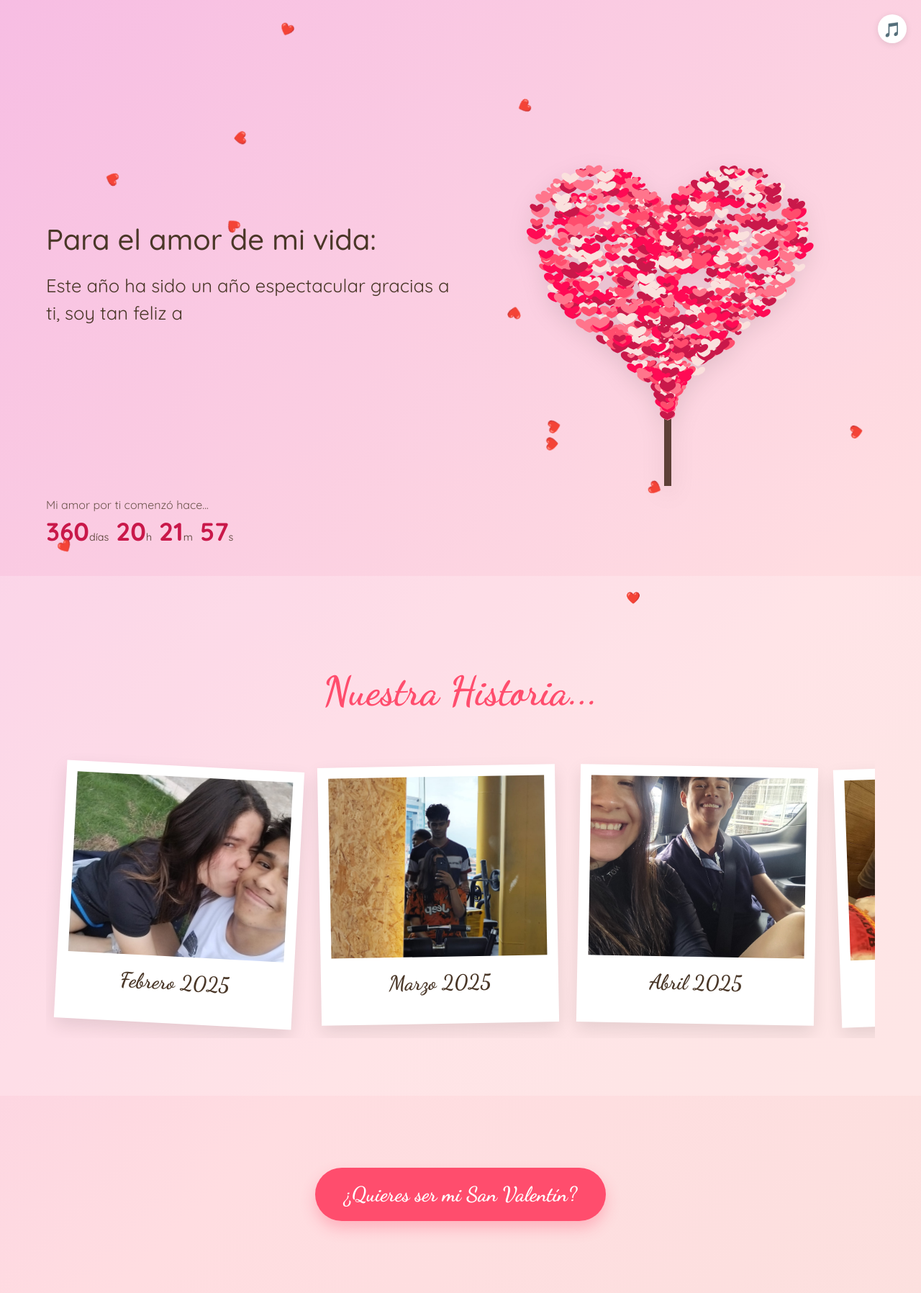
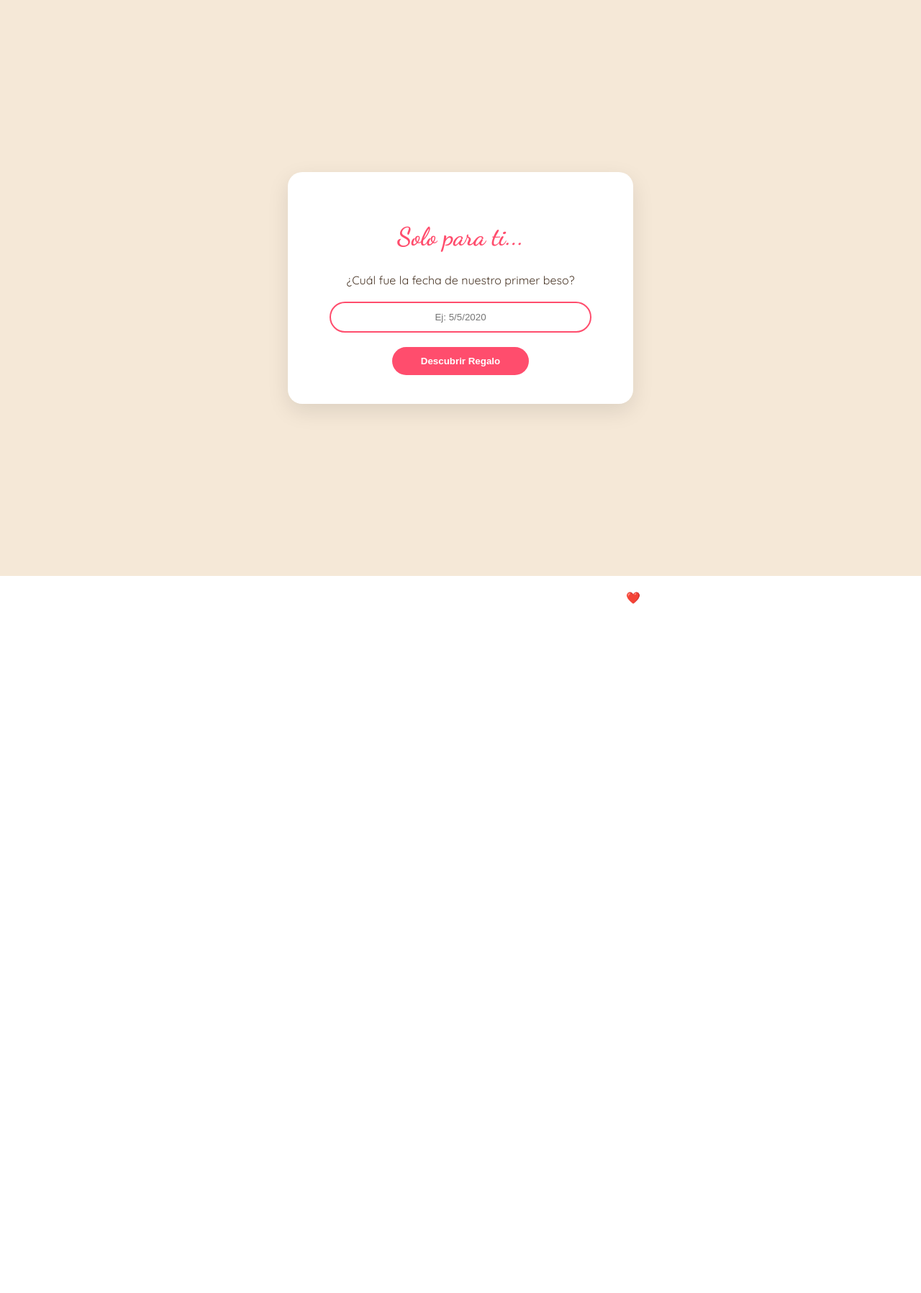
Before and after one commit to GeorgeBurgos/repositorio-san-valentin, a plain HTML site: page index.html in a window 1280 px wide. Shown: the whole page at 72% size. After the commit the page ends 800 px from the top, so only its background shows below. Drawn offline with Linux system fonts and the light colour scheme.

Commit message:
Refactor HTML structure and styling

```diff
--- a/index.html
+++ b/index.html
@@ -14,7 +14,6 @@
 
         body {
             margin: 0;
-            /* FONDO ANIMADO DEGRADADO */
             background: linear-gradient(-45deg, #f5e8d7, #ffdde1, #ee9ae5, #f5e8d7);
             background-size: 400% 400%;
             animation: gradientBG 15s ease infinite;
@@ -29,125 +28,125 @@
             100% { background-position: 0% 50%; }
         }
 
-        /* --- SECCIÓN 1: EL ÁRBOL --- */
-        .hero-section {
-            height: 100vh;
+        /* PANTALLA DE ACCESO */
+        #splash-screen {
+            position: fixed;
+            top: 0; left: 0; width: 100%; height: 100%;
+            background: var(--bg-color);
             display: flex;
-            position: relative;
-            padding: 0 5%;
+            flex-direction: column;
+            justify-content: center;
             align-items: center;
+            z-index: 9999;
+            transition: opacity 1s ease;
         }
 
+        .auth-container {
+            text-align: center;
+            background: white;
+            padding: 40px;
+            border-radius: 20px;
+            box-shadow: 0 10px 30px rgba(0,0,0,0.1);
+            width: 85%;
+            max-width: 400px;
+        }
+
+        input[type="text"] {
+            padding: 12px 20px;
+            border: 2px solid var(--accent);
+            border-radius: 25px;
+            width: 80%;
+            margin-bottom: 20px;
+            text-align: center;
+            outline: none;
+        }
+
+        .btn-auth {
+            background: var(--accent);
+            color: white;
+            border: none;
+            padding: 12px 40px;
+            border-radius: 25px;
+            cursor: pointer;
+            font-weight: bold;
+        }
+
+        /* CONTENIDO PRINCIPAL */
+        #main-content { display: none; }
+
+        .hero-section { height: 100vh; display: flex; position: relative; padding: 0 5%; align-items: center; }
         .text-content { flex: 1; z-index: 10; }
-        .tree-content { flex: 1; display: flex; justify-content: center; align-items: center; }
+        .tree-content { flex: 1; display: flex; flex-direction: column; justify-content: center; align-items: center; position: relative; }
+
         #treeCanvas { max-width: 100%; filter: drop-shadow(0 10px 15px rgba(0,0,0,0.1)); }
 
-        h1 { font-size: 2.5rem; margin-bottom: 20px; font-weight: 500; }
-        .typewriter { font-size: 1.6rem; line-height: 1.5; min-height: 150px; }
-
-        .uptime-footer { position: absolute; bottom: 40px; left: 5%; }
-        .uptime-display { font-size: 2.2rem; font-weight: 700; color: #c9184a; }
-        .unit { font-size: 0.9rem; font-weight: 400; margin-right: 10px; color: var(--text-color); }
-
-        /* --- SECCIÓN 2: LÍNEA DE TIEMPO --- */
-        .timeline-section { padding: 80px 5%; background: rgba(255, 255, 255, 0.2); }
-        .timeline-title { text-align: center; font-family: 'Dancing Script', cursive; font-size: 3.5rem; margin-bottom: 50px; color: var(--accent); }
-        .timeline-scroll { display: flex; overflow-x: auto; gap: 30px; padding: 20px; scroll-behavior: smooth; }
-        .photo-card { min-width: 300px; background: white; padding: 15px 15px 40px 15px; box-shadow: 0 10px 25px rgba(0,0,0,0.1); transform: rotate(var(--r)); transition: 0.3s; }
-        .photo-card img { width: 100%; height: 250px; object-fit: cover; }
-        .photo-date { font-family: 'Dancing Script', cursive; font-size: 1.8rem; text-align: center; margin-top: 15px; }
-
-        /* --- SECCIÓN 3: EL BOTÓN FINAL --- */
-        .final-call {
-            text-align: center;
-            padding: 100px 20px;
+        /* DISEÑO DE LA PAREJA */
+        .couple-silhouette {
+            position: absolute;
+            bottom: -30px; /* Ajustado para quedar en la base del tronco */
+            width: 300px;
+            opacity: 0;
+            transition: opacity 2s ease-in-out;
+            fill: #5d4037; /* Color del tronco */
         }
 
-        .btn-valentine {
-            background-color: var(--accent);
-            color: white;
-            border: none;
-            padding: 20px 40px;
-            font-size: 1.8rem;
-            font-family: 'Dancing Script', cursive;
-            border-radius: 50px;
-            cursor: pointer;
-            box-shadow: 0 10px 20px rgba(255, 77, 109, 0.3);
-            transition: transform 0.3s, background-color 0.3s;
-        }
+        .typewriter { font-size: 1.6rem; line-height: 1.5; min-height: 150px; }
+        .uptime-display { font-size: 2.2rem; font-weight: 700; color: #c9184a; }
+        .unit { font-size: 0.9rem; margin-right: 10px; color: var(--text-color); }
 
-        .btn-valentine:hover {
-            transform: scale(1.1);
-            background-color: #c9184a;
-        }
+        .timeline-section { padding: 80px 5%; background: rgba(255, 255, 255, 0.2); }
+        .timeline-title { text-align: center; font-family: 'Dancing Script', cursive; font-size: 3.5rem; color: var(--accent); }
+        .timeline-scroll { display: flex; overflow-x: auto; gap: 30px; padding: 20px; }
+        .photo-card { min-width: 280px; background: white; padding: 15px; box-shadow: 0 10px 25px rgba(0,0,0,0.1); transform: rotate(var(--r)); }
+        .photo-card img { width: 100%; height: 250px; object-fit: cover; border-radius: 5px; }
 
-        /* --- VENTANA EMERGENTE (MODAL) --- */
-        .modal {
-            display: none;
-            position: fixed;
-            z-index: 1000;
-            left: 0; top: 0; width: 100%; height: 100%;
-            background-color: rgba(0,0,0,0.5);
-            backdrop-filter: blur(5px);
-        }
+        .final-call { text-align: center; padding: 100px 20px; }
+        .btn-valentine { background-color: var(--accent); color: white; border: none; padding: 20px 40px; font-size: 1.8rem; font-family: 'Dancing Script', cursive; border-radius: 50px; cursor: pointer; }
 
-        .modal-content {
-            background-color: var(--bg-color);
-            margin: 10% auto;
-            padding: 40px;
-            border-radius: 20px;
-            width: 80%;
-            max-width: 500px;
-            text-align: center;
-            border: 3px solid var(--accent);
-            position: relative;
-        }
-
-        .modal-content h2 { font-family: 'Dancing Script', cursive; font-size: 3rem; color: var(--accent); }
-        .modal-content p { font-size: 1.2rem; line-height: 1.6; }
-        .close-btn { position: absolute; top: 15px; right: 20px; font-size: 1.5rem; cursor: pointer; }
+        .modal { display: none; position: fixed; z-index: 1000; left: 0; top: 0; width: 100%; height: 100%; background-color: rgba(0,0,0,0.5); backdrop-filter: blur(5px); }
+        .modal-content { background-color: var(--bg-color); margin: 15vh auto; padding: 40px; border-radius: 20px; width: 80%; max-width: 500px; text-align: center; border: 3px solid var(--accent); position: relative; }
 
         .falling-heart { position: fixed; top: -20px; z-index: 100; pointer-events: none; animation: fall linear forwards; }
         @keyframes fall { to { transform: translateY(105vh) rotate(360deg); } }
 
-        /* Botón de música opcional si no arranca solo */
-        .music-control {
-            position: fixed;
-            top: 20px;
-            right: 20px;
-            z-index: 1001;
-            background: white;
-            border-radius: 50%;
-            width: 40px;
-            height: 40px;
-            display: flex;
-            align-items: center;
-            justify-content: center;
-            cursor: pointer;
-            box-shadow: 0 2px 10px rgba(0,0,0,0.1);
-            font-size: 20px;
-        }
+        .shake { animation: shake 0.5s; }
+        @keyframes shake { 0%, 100% { transform: translateX(0); } 25% { transform: translateX(-10px); } 75% { transform: translateX(10px); } }
     </style>
 </head>
 <body>
+
+    <div id="splash-screen">
+        <div class="auth-container" id="authBox">
+            <h2 style="font-family: 'Dancing Script', cursive; font-size: 2.2rem; color: var(--accent);">Solo para ti...</h2>
+            <p style="margin-bottom: 20px;">¿Cuál fue la fecha de nuestro primer beso?</p>
+            <input type="text" id="passInput" placeholder="Ej: 5/5/2020">
+            <br>
+            <button class="btn-auth" onclick="validarAcceso()">Descubrir Regalo</button>
+        </div>
+    </div>
 
     <audio id="bgMusic" loop>
         <source src="musica.mp3" type="audio/mpeg">
     </audio>
 
-    <div class="music-control" id="musicBtn" onclick="toggleMusic()">🎵</div>
-
+    <div id="main-content">
         <section class="hero-section">
             <div class="text-content">
-            <h1>Para el amor de mi vida:</h1>
+                <h1 style="font-family: 'Dancing Script', cursive; font-size: 3rem;">Para el amor de mi vida:</h1>
                 <div id="typewriter" class="typewriter"></div>
-            <div class="uptime-footer">
+                <div style="margin-top: 50px;">
                     <div style="opacity:0.8; margin-bottom:5px;">Mi amor por ti comenzó hace...</div>
                     <div id="uptime" class="uptime-display"></div>
                 </div>
             </div>
             <div class="tree-content">
                 <canvas id="treeCanvas"></canvas>
+                <svg class="couple-silhouette" id="couple" viewBox="0 0 100 100">
+                    <path d="M35,90 Q35,70 45,70 Q55,70 55,90 M65,90 Q65,65 75,65 Q85,65 85,90" stroke-width="0"/>
+                    <circle cx="45" cy="65" r="5"/>
+                    <circle cx="75" cy="60" r="5"/>
+                    <path d="M40,70 L50,90 L30,90 Z M70,65 L80,90 L60,90 Z" />
+                </svg>
             </div>
         </section>
 
@@ -173,44 +172,47 @@
         <section class="final-call">
             <button class="btn-valentine" onclick="openModal()">¿Quieres ser mi San Valentín?</button>
         </section>
+    </div>
 
     <div id="dateModal" class="modal">
         <div class="modal-content">
-            <span class="close-btn" onclick="closeModal()">&times;</span>
-            <h2>¡Dijo que sí! ❤️</h2>
+            <span style="position:absolute; top:15px; right:20px; cursor:pointer;" onclick="closeModal()">&times;</span>
+            <h2 style="font-family: 'Dancing Script', cursive; font-size: 3rem; color: var(--accent);">¡Dijo que sí! ❤️</h2>
             <p><strong>Nuestra Cita:</strong></p>
             <p>📍 Lugar: Ganchos Puerto Santa Ana </p>
             <p>⏰ Hora: 06:00 PM</p>
             <p>👗 Dress Code: Casual ropa Azul </p>
-            <p><i>Una cita para celebrar nuestro amor, te amo.</i></p>
+            <p><i>Te amo muchísimo.</i></p>
         </div>
     </div>
 
     <script>
-        // --- CONFIGURACIÓN ---
         const fechaInicio = new Date('2025-02-16T00:00:00');
-        const mensajeTexto = "Este año ha sido un año espectacular gracias a ti, soy tan feliz a tu lado y cada día que pasa agradezco de que siempre estes ahí para mi. Te amo un montón mi niña hermosa y espero yo también hacerte tan feliz como tú me haces a mi.";
+        const passwordCorrecta = "6/9/2024";
+        const mensajeTexto = "Este año ha sido un año espectacular gracias a ti, soy tan feliz a tu lado y cada día que pasa agradezco de que siempre estés ahí para mí. Te amo un montón mi niña hermosa y espero yo también hacerte tan feliz como tú me haces a mí.";
 
-        // --- MÚSICA ---
-        const audio = document.getElementById('bgMusic');
-        function toggleMusic() {
-            if (audio.paused) {
-                audio.play();
-                document.getElementById('musicBtn').innerHTML = "⏸️";
+        function validarAcceso() {
+            const userPass = document.getElementById('passInput').value.trim();
+            const authBox = document.getElementById('authBox');
+
+            if (userPass === passwordCorrecta) {
+                document.getElementById('splash-screen').style.opacity = '0';
+                setTimeout(() => {
+                    document.getElementById('splash-screen').style.display = 'none';
+                    document.getElementById('main-content').style.display = 'block';
+                    document.getElementById('bgMusic').play().catch(() => {});
+                    drawDenseTree();
+                    type();
+                    // Mostrar la pareja después de un momento
+                    setTimeout(() => { document.getElementById('couple').style.opacity = '1'; }, 2000);
+                }, 1000);
             } else {
-                audio.pause();
-                document.getElementById('musicBtn').innerHTML = "🎵";
+                authBox.classList.add('shake');
+                setTimeout(() => authBox.classList.remove('shake'), 500);
+                alert("Respuesta incorrecta... piensa bien en ese día especial.");
             }
         }
-        // Iniciar música al primer click del usuario
-        document.body.addEventListener('click', () => {
-            if (audio.paused) {
-                audio.play();
-                document.getElementById('musicBtn').innerHTML = "⏸️";
-            }
-        }, { once: true });
 
-        // --- MÁQUINA DE ESCRIBIR ---
         let idx = 0;
         function type() {
             if (idx < mensajeTexto.length) {
@@ -220,7 +222,6 @@
             }
         }
 
-        // --- ÁRBOL DE CORAZONES ---
         const canvas = document.getElementById('treeCanvas');
         const ctx = canvas.getContext('2d');
         canvas.width = 500; canvas.height = 550;
@@ -244,14 +245,12 @@
 
         function drawHeartShape(x, y, size, color) {
             ctx.fillStyle = color;
-            ctx.beginPath();
-            ctx.moveTo(x, y);
+            ctx.beginPath(); ctx.moveTo(x, y);
             ctx.bezierCurveTo(x-size, y-size, x-size*2, y+size/3, x, y+size);
             ctx.bezierCurveTo(x+size*2, y+size/3, x+size, y-size, x, y);
             ctx.fill();
         }
 
-        // --- CONTADOR ---
         function updateCounter() {
             const now = new Date();
             const diff = now - fechaInicio;
@@ -275,12 +274,10 @@
             setTimeout(() => h.remove(), 6000);
         }
 
-        window.onload = () => {
-            drawDenseTree();
-            setTimeout(type, 1000);
         setInterval(updateCounter, 1000);
         setInterval(spawnHeart, 400);
-        };
+
+        document.getElementById('passInput').addEventListener('keypress', (e) => { if (e.key === 'Enter') validarAcceso(); });
     </script>
 </body>
 </html>
```
Lines whose indentation alone changed are shown as unchanged.
